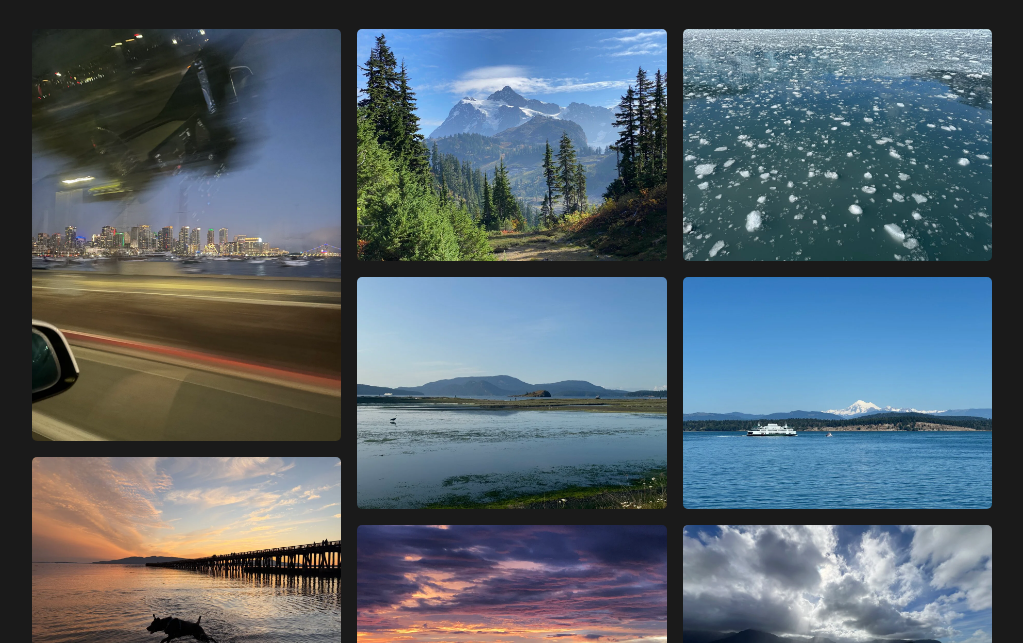
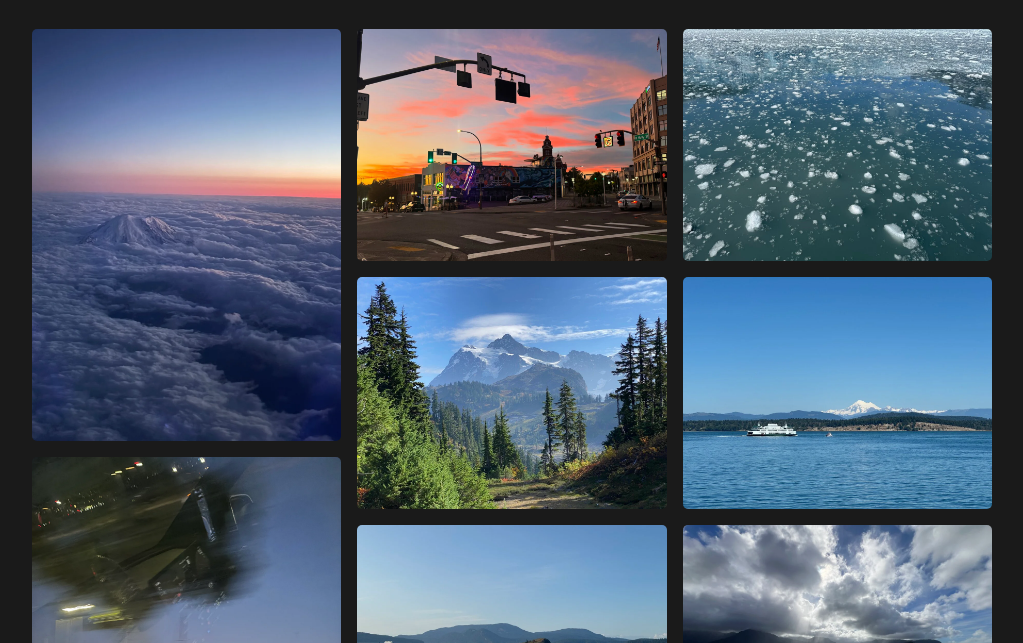
Before and after one commit to JonathanWThom/jonathanthom, a website: page photos/index.html in a window 1280 px wide. Shown: the part 157-800 px from the top of the page, without its empty margins (128-1151 px from the left). Drawn offline with Linux system fonts and the light colour scheme.

Commit message:
Add photo: Mount Rainier (Tahoma) rising above the clouds, while my plane chased the sunset west.

```diff
--- a/photos/index.html
+++ b/photos/index.html
@@ -28,6 +28,10 @@
                 <a href="/" class="home-link">Home</a>
             </nav>
             <div class="photos" data-photos-container>
+                <picture data-slug="mount-rainier-tahoma-rising-above-the-clouds-while-my-plane">
+                    <source srcset="/photos/optimized/IMG_5082.webp" type="image/webp">
+                    <img src="/photos/optimized/IMG_5082.jpg" alt="Mount Rainier (Tahoma) rising above the clouds, while my plane chased the sunset west." tabindex="0" title="Mount Rainier (Tahoma) rising above the clouds, while my plane chased the sunset west." loading="lazy" decoding="async">
+                </picture>
                 <picture data-slug="downtown-san-diego-from-the-passenger-seat-of-our-ride-share">
                     <source srcset="/photos/optimized/IMG_3459.webp" type="image/webp">
                     <img src="/photos/optimized/IMG_3459.jpg" alt="Downtown San Diego from the passenger seat of our ride share." tabindex="0" title="Downtown San Diego from the passenger seat of our ride share." loading="lazy" decoding="async">
```
Also changed, not shown: photos/IMG_5082.jpg (added), photos/IMG_5082.webp (added), photos/optimized/IMG_5082.jpg (added), photos/optimized/IMG_5082.webp (added).
